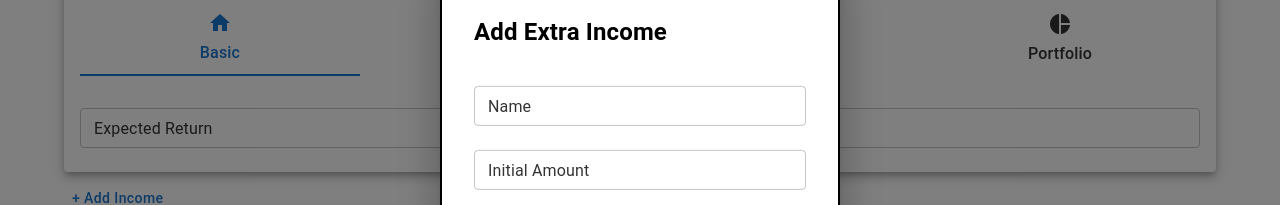
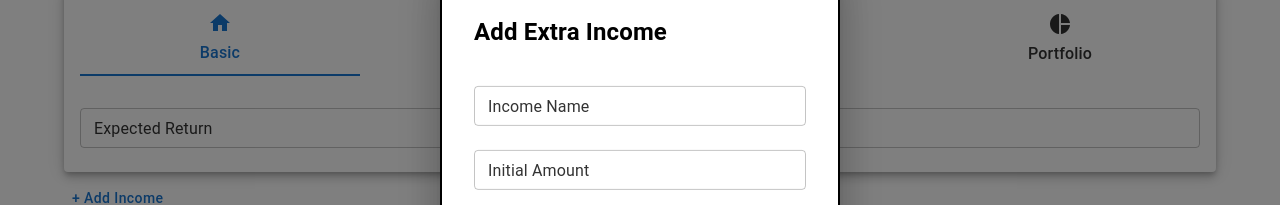
Before and after one commit to lakwli/calculative, a React (Vite) app in the folder calculative-web/: page / in a window 1280 px wide. Both pictures are taken after a click on the button "+ Add Income". Shown: the part 178-383 px from the top of the page. Built offline with nearby package versions, Linux system fonts and the light colour scheme.

Commit message:
Support autofille of autocomplete for income name.

```diff
--- a/calculative-web/src/components/IncomeDataInput.jsx
+++ b/calculative-web/src/components/IncomeDataInput.jsx
@@ -58,6 +58,7 @@ import DoneAllIcon from "@mui/icons-material/DoneAll";
 import AddIcon from "@mui/icons-material/Add";
 import PlusOneIcon from "@mui/icons-material/PlusOne";
 import incomeTerms from "../data/incomeTerms.jsx";
+import AutoCompleteComponent from "./library/AutoComplete.jsx"
 
 const IncomeDataInput = ({ open, handleClose, incomeId }) => {
   const { simul, setSimul } = useSimul();
@@ -257,26 +258,16 @@ const IncomeDataInput = ({ open, handleClose, incomeId }) => {
           </IconButton>
           <h2>{incomeId ? t("titles.changeIncome") : t("titles.addIncome")}</h2>
 
-          <Autocomplete
-            freeSolo
-            options={incomeTerms}
-            inputValue={incomeData.name}
-            onInputChange={(event, newInputValue) => {
-              handleInputChange({
-                target: { name: "name", value: newInputValue },
-              });
-            }}
-            onChange={handleAutocompleteChangeName}
-            renderInput={(params) => (
-              <TextField
-                {...params}
-                fullWidth
-                label="Name"
-                name="name"
-                margin="normal"
-              />
-            )}
-          />
+          <AutoCompleteComponent
+  options={incomeTerms}
+  label={t("labels.incomeName")}
+  name="name"
+  value={incomeData.name}
+  onChange={handleInputChange}
+  fullWidth
+  margin="normal"
+/>
+
 
           <TextField
             fullWidth
--- /dev/null
+++ b/calculative-web/src/components/library/AutoComplete.jsx
@@ -0,0 +1,195 @@
+import React, { useState, useRef,useEffect } from 'react';
+import { Autocomplete, TextField } from '@mui/material';
+
+const AutoCompleteComponent = ({
+  options,
+  label,
+  placeholder,
+  variant = 'outlined',
+  onValueChange,
+  name,
+  value,
+  onChange,
+  fullWidth,
+  margin,
+  ...props
+}) => {
+  const [typedValue, setTypedValue] = useState('');
+  const [inputValue, setInputValue] = useState(value || '');
+  const [filteredOptions, setFilteredOptions] = useState(options);
+  const [open, setOpen] = useState(false);
+  const inputRef = useRef(null);
+  const isDeletingRef = useRef(false);
+
+    // Add this useEffect to sync the internal state with external value
+    useEffect(() => {
+      setInputValue(value || '');
+      setTypedValue(value || '');
+    }, [value]);
+
+  const handleInputChange = (event, newInputValue, reason) => {
+    if (reason === 'reset') {
+      // Option selected from the list
+      setTypedValue(newInputValue);
+      setInputValue(newInputValue);
+      if (onValueChange) {
+        onValueChange(newInputValue);
+      }
+      if (onChange) {
+        onChange({
+          target: { name, value: newInputValue }
+        });
+      }
+      setOpen(false);
+    } else if (reason === 'clear') {
+      // User cleared the input
+      setTypedValue('');
+      setInputValue('');
+      setFilteredOptions(options);
+      if (onValueChange) {
+        onValueChange('');
+      }
+      if (onChange) {
+        onChange({
+          target: { name, value: '' }
+        });
+      }
+      setOpen(false);
+    } else {
+      if (isDeletingRef.current) {
+        // User is deleting
+        setTypedValue(newInputValue);
+        setInputValue(newInputValue);
+        setOpen(newInputValue.length > 0);
+
+        const newFilteredOptions = options.filter((option) =>
+          option.toLowerCase().startsWith(newInputValue.toLowerCase())
+        );
+        setFilteredOptions(newFilteredOptions);
+
+        if (onChange) {
+          onChange({
+            target: { name, value: newInputValue }
+          });
+        }
+      } else {
+        // User is typing, perform autofill
+        setTypedValue(newInputValue);
+        if (newInputValue.length > 0) {
+          const matches = options.filter((option) =>
+            option.toLowerCase().startsWith(newInputValue.toLowerCase())
+          );
+          if (matches.length > 0) {
+            const firstMatch = matches[0];
+            setInputValue(firstMatch);
+            setTimeout(() => {
+              if (inputRef.current) {
+                inputRef.current.setSelectionRange(
+                  newInputValue.length,
+                  firstMatch.length
+                );
+              }
+            }, 0);
+            setFilteredOptions(matches);
+            setOpen(true);
+
+            if (onChange) {
+              onChange({
+                target: { name, value: firstMatch }
+              });
+            }
+          } else {
+            setInputValue(newInputValue);
+            setFilteredOptions([]);
+            setOpen(false);
+
+            if (onChange) {
+              onChange({
+                target: { name, value: newInputValue }
+              });
+            }
+          }
+        } else {
+          setInputValue('');
+          setFilteredOptions(options);
+          setOpen(false);
+
+          if (onChange) {
+            onChange({
+              target: { name, value: '' }
+            });
+          }
+        }
+      }
+    }
+    isDeletingRef.current = false;
+  };
+
+  const handleKeyDown = (event) => {
+    if (event.key === 'Backspace' || event.key === 'Delete') {
+      isDeletingRef.current = true;
+    }
+    if (event.key === 'Enter') {
+      if (onValueChange) {
+        onValueChange(inputValue);
+      }
+      if (onChange) {
+        onChange({
+          target: { name, value: inputValue }
+        });
+      }
+      setOpen(false);
+    } else if (event.key === 'ArrowRight' || event.key === 'Tab') {
+      if (inputRef.current) {
+        const length = inputValue.length;
+        inputRef.current.setSelectionRange(length, length);
+      }
+    } else if (event.key === 'ArrowDown') {
+      event.preventDefault();
+      setOpen(true);
+    }
+  };
+
+  const renderInput = (params) => (
+    <TextField
+      {...params}
+      label={label}
+      placeholder={placeholder}
+      variant={variant}
+      name={name}
+      fullWidth={fullWidth}
+      margin={margin}
+      onKeyDown={handleKeyDown}
+      inputRef={(node) => {
+        inputRef.current = node;
+        if (params.InputProps.ref) {
+          if (typeof params.InputProps.ref === 'function') {
+            params.InputProps.ref(node);
+          } else if (params.InputProps.ref && 'current' in params.InputProps.ref) {
+            params.InputProps.ref.current = node;
+          }
+        }
+      }}
+      inputProps={{
+        ...params.inputProps,
+        autoComplete: 'off',
+      }}
+    />
+  );
+
+  return (
+    <Autocomplete
+      freeSolo
+      options={filteredOptions}
+      inputValue={inputValue}
+      onInputChange={handleInputChange}
+      open={open}
+      disableOpenOnFocus
+      onClose={() => setOpen(false)}
+      renderInput={renderInput}
+      {...props}
+    />
+  );
+};
+
+export default AutoCompleteComponent;
--- a/calculative-web/src/locales/en.json
+++ b/calculative-web/src/locales/en.json
@@ -6,6 +6,7 @@
     "withdrwalStartAge": "Withdrawal (Start) Age",
     "incomeBeginAge": "Income Start Age",
     "incomeEndYear": "Income End Age",
+    "incomeName": "Income Name",
     "incomeAmount": "Initial Amount",
     "incomeAmountType": "Initial Amount Basis",
     "incomeType": "Income Type",
```
